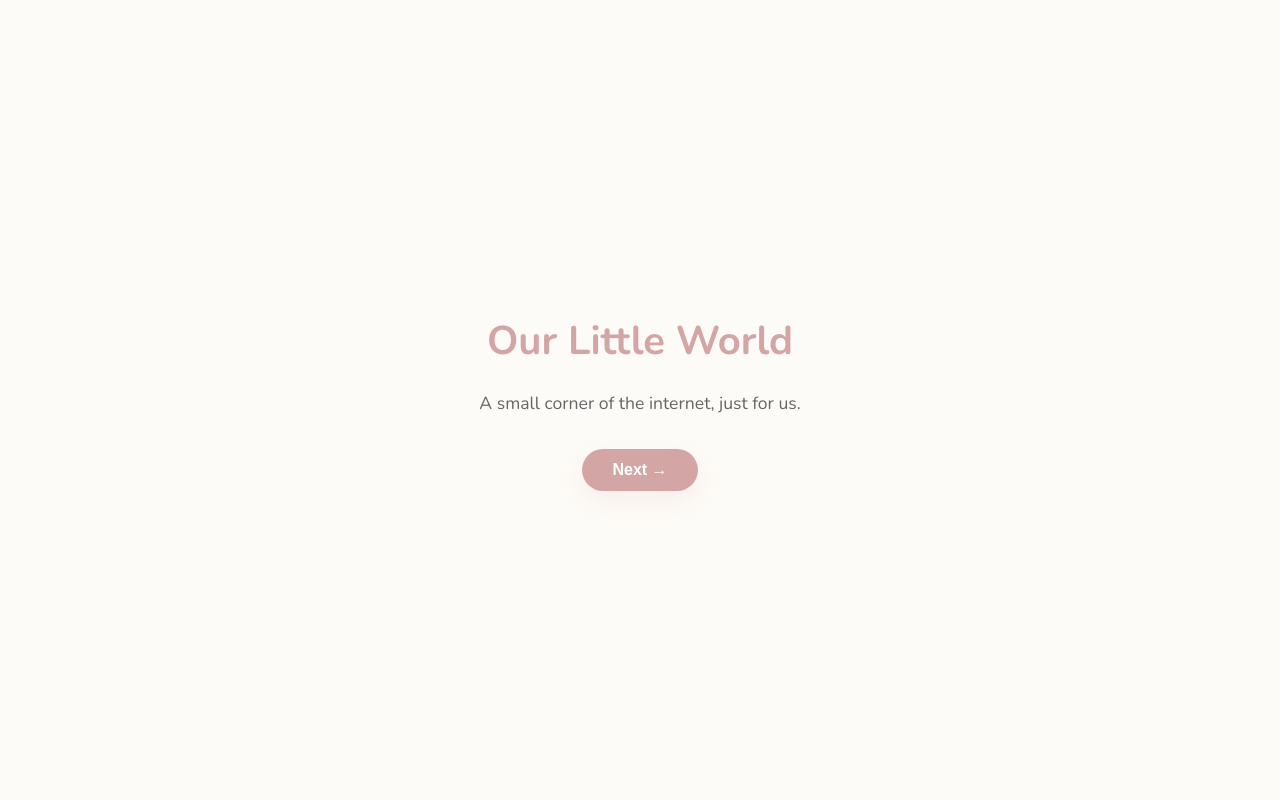
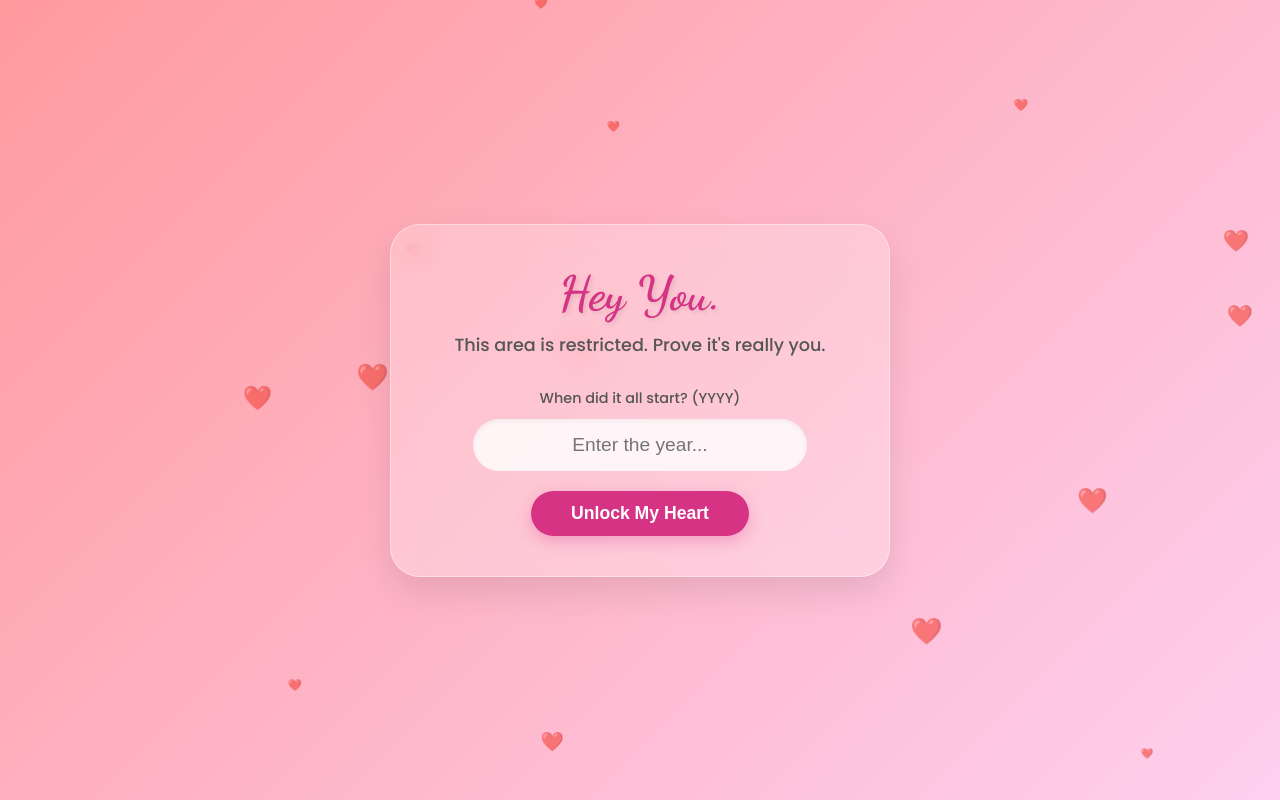
Before and after one commit to sajalroy-arya/my-world, a plain HTML site: page index.html in a window 1280 px wide. Drawn offline with nearby package versions, Linux system fonts and the light colour scheme.

Commit message:
Update index.html

```diff
--- a/index.html
+++ b/index.html
@@ -3,292 +3,283 @@
 <head>
     <meta charset="UTF-8">
     <meta name="viewport" content="width=device-width, initial-scale=1.0">
-    <title>Our Little World</title>
-    <link href="https://fonts.googleapis.com/css2?family=Nunito:wght@400;600;700&display=swap" rel="stylesheet">
+    <title>For You ❤️</title>
+    <link href="https://fonts.googleapis.com/css2?family=Dancing+Script:wght@700&family=Poppins:wght@300;500;700&display=swap" rel="stylesheet">
     <style>
-        /* --- CSS STYLES --- */
-        :root {
-            --bg-color: #FDFBF7; /* Soft Cream */
-            --primary: #D4A5A5;  /* Muted Blush */
-            --secondary: #E6E6FA; /* Lavender */
-            --text: #4A4A4A;     /* Soft Gray */
-            --white: #FFFFFF;
-            --shadow: 0 10px 25px rgba(212, 165, 165, 0.15);
-            --radius: 20px;
-        }
-
-        * { box-sizing: border-box; margin: 0; padding: 0; }
+        /* --- RESET & BASICS --- */
+        * { box-sizing: border-box; margin: 0; padding: 0; user-select: none; }
 
         body {
-            background-color: var(--bg-color);
-            color: var(--text);
-            font-family: 'Nunito', sans-serif;
-            line-height: 1.6;
-            overflow-x: hidden;
-            min-height: 100vh;
+            margin: 0;
+            overflow: hidden;
+            background: linear-gradient(135deg, #ff9a9e 0%, #fecfef 99%, #fecfef 100%);
+            font-family: 'Poppins', sans-serif;
+            height: 100vh;
             display: flex;
             justify-content: center;
             align-items: center;
-            padding: 20px;
         }
 
-        /* Page Container - simulating pages within one file */
-        .page-section {
-            display: none; /* Hidden by default */
-            max-width: 600px;
+        /* --- BACKGROUND ANIMATION (CANVAS) --- */
+        #heart-canvas {
+            position: absolute;
+            top: 0;
+            left: 0;
             width: 100%;
-            text-align: center;
-            animation: fadeIn 1s ease forwards;
+            height: 100%;
+            z-index: 0;
+            pointer-events: none;
         }
 
-        .page-section.active {
-            display: block; /* Show active page */
+        /* --- GLASS CARD DESIGN --- */
+        .card {
+            background: rgba(255, 255, 255, 0.25);
+            backdrop-filter: blur(15px);
+            -webkit-backdrop-filter: blur(15px);
+            border: 1px solid rgba(255, 255, 255, 0.4);
+            border-radius: 30px;
+            padding: 40px;
+            width: 90%;
+            max-width: 500px;
+            text-align: center;
+            box-shadow: 0 15px 35px rgba(0,0,0,0.1);
+            position: relative;
+            z-index: 10;
+            display: none; /* Hidden by default */
+            animation: popIn 0.6s cubic-bezier(0.175, 0.885, 0.32, 1.275);
         }
 
-        h1 { font-size: 2.5rem; color: var(--primary); margin-bottom: 1rem; font-weight: 700; }
-        p { font-size: 1.1rem; margin-bottom: 2rem; color: #666; }
+        .card.active { display: block; }
 
-        /* Buttons */
-        .btn-next {
-            display: inline-block;
-            padding: 12px 30px;
-            background-color: var(--primary);
-            color: var(--white);
-            border-radius: 50px;
-            font-weight: 600;
-            box-shadow: var(--shadow);
-            border: none;
-            cursor: pointer;
-            font-size: 1rem;
-            transition: transform 0.2s;
-        }
-        .btn-next:hover { transform: translateY(-3px); opacity: 0.9; }
-
-        /* Polaroid Gallery */
-        .memory-grid { display: flex; flex-direction: column; gap: 20px; margin-bottom: 30px; align-items: center;}
-        .polaroid {
-            background: var(--white);
-            padding: 15px 15px 40px 15px;
-            box-shadow: var(--shadow);
-            transform: rotate(-2deg);
-            transition: transform 0.3s;
-            width: 100%;
-            max-width: 300px;
-        }
-        .polaroid:nth-child(even) { transform: rotate(2deg); }
-        .polaroid:hover { transform: scale(1.02) rotate(0deg); z-index: 10; }
-        .polaroid img { width: 100%; border-radius: 4px; margin-bottom: 10px; }
-        .caption { font-family: 'Nunito', cursive; color: #888; font-size: 0.9rem; }
-
-        /* Floating Feelings */
-        .feelings-container { display: flex; flex-wrap: wrap; justify-content: center; gap: 15px; margin-bottom: 40px; }
-        .feeling-bubble {
-            background: var(--white);
-            padding: 10px 20px;
-            border-radius: 30px;
-            box-shadow: var(--shadow);
-            cursor: pointer;
-            transition: all 0.3s;
-            position: relative;
-            animation: float 4s ease-in-out infinite;
-        }
-        .feeling-bubble:nth-child(odd) { animation-delay: 0.5s; }
-        .feeling-bubble:hover { background: var(--secondary); transform: scale(1.1); }
-        /* Tooltip for feelings */
-        .feeling-bubble:hover::after {
-            content: attr(data-desc);
-            position: absolute;
-            bottom: 120%; left: 50%; transform: translateX(-50%);
-            background: var(--text); color: var(--white);
-            padding: 5px 10px; border-radius: 10px; font-size: 0.8rem;
-            width: max-content; pointer-events: none;
+        h1 {
+            font-family: 'Dancing Script', cursive;
+            font-size: 3rem;
+            color: #d63384;
+            margin-bottom: 10px;
+            text-shadow: 2px 2px 4px rgba(0,0,0,0.1);
         }
 
-        /* Moment Cards */
-        .moment-card {
-            background: var(--white);
-            border-radius: var(--radius);
-            padding: 20px;
-            margin-bottom: 15px;
-            box-shadow: var(--shadow);
-            text-align: left;
+        p { color: #555; margin-bottom: 30px; font-size: 1.1rem; }
+
+        /* --- INPUT FIELDS --- */
+        input {
+            width: 80%;
+            padding: 15px;
+            border-radius: 50px;
+            border: none;
+            outline: none;
+            background: rgba(255,255,255,0.8);
+            text-align: center;
+            font-size: 1.2rem;
+            margin-bottom: 20px;
+            box-shadow: inset 0 2px 5px rgba(0,0,0,0.05);
+            transition: all 0.3s;
         }
-        .moment-card h3 { color: var(--primary); margin-bottom: 5px; font-size: 1.2rem; }
+        input:focus { transform: scale(1.05); box-shadow: 0 5px 15px rgba(211, 51, 132, 0.2); }
 
-        .footer-text { margin-top: 50px; font-size: 0.8rem; color: #aaa; }
+        /* --- BUTTONS --- */
+        .btn {
+            background: #d63384;
+            color: white;
+            padding: 12px 40px;
+            border-radius: 50px;
+            border: none;
+            font-weight: bold;
+            font-size: 1.1rem;
+            cursor: pointer;
+            transition: transform 0.2s, box-shadow 0.2s;
+            box-shadow: 0 5px 15px rgba(214, 51, 132, 0.3);
+        }
+        .btn:hover { transform: translateY(-3px); box-shadow: 0 10px 20px rgba(214, 51, 132, 0.4); }
 
-        @keyframes fadeIn { from { opacity: 0; transform: translateY(10px); } to { opacity: 1; transform: translateY(0); } }
-        @keyframes float { 0% { transform: translateY(0px); } 50% { transform: translateY(-10px); } 100% { transform: translateY(0px); } }
+        /* --- THE RUNAWAY BUTTON --- */
+        .btn-group { position: relative; height: 60px; margin-top: 20px; }
+        .btn-yes { position: absolute; left: 20%; transform: translateX(-50%); }
+        .btn-no {
+            position: absolute;
+            left: 60%;
+            background: #888;
+            transform: translateX(-50%);
+            transition: all 0.1s ease; /* Fast movement */
+        }
 
-        @media (min-width: 768px) {
-            .memory-grid { flex-direction: row; flex-wrap: wrap; justify-content: center; }
+        /* --- PHOTO GALLERY --- */
+        .photo-stack { position: relative; height: 300px; margin: 20px 0; }
+        .photo {
+            position: absolute;
+            width: 200px;
+            height: 250px;
+            background: white;
+            padding: 10px;
+            padding-bottom: 40px;
+            box-shadow: 0 10px 20px rgba(0,0,0,0.15);
+            border-radius: 5px;
+            left: 50%;
+            top: 50%;
+            transform: translate(-50%, -50%);
+            transition: transform 0.5s ease;
         }
+        .photo img { width: 100%; height: 100%; object-fit: cover; border-radius: 3px; }
+
+        /* Photo rotations */
+        .photo:nth-child(1) { transform: translate(-50%, -50%) rotate(-10deg); z-index: 1; }
+        .photo:nth-child(2) { transform: translate(-50%, -50%) rotate(5deg); z-index: 2; }
+        .photo:nth-child(3) { transform: translate(-50%, -50%) rotate(-5deg); z-index: 3; }
+
+        .photo:hover { z-index: 10; transform: translate(-50%, -50%) scale(1.1) rotate(0deg); }
+
+        /* --- ANIMATIONS --- */
+        @keyframes popIn {
+            0% { transform: scale(0.5); opacity: 0; }
+            80% { transform: scale(1.05); }
+            100% { transform: scale(1); opacity: 1; }
+        }
+
+        .error { color: red; font-size: 0.9rem; margin-top: -15px; margin-bottom: 10px; display: none; }
     </style>
 </head>
 <body>
 
-    <section id="page-intro" class="page-section active">
-        <h1 id="intro-title">Loading...</h1>
-        <p id="intro-subtitle"></p>
-        <button class="btn-next" onclick="nextPage('page-memories')">Next &rarr;</button>
-    </section>
+    <canvas id="heart-canvas"></canvas>
 
-    <section id="page-memories" class="page-section">
-        <h1>Moments in Time</h1>
-        <div id="memories-container" class="memory-grid"></div>
-        <button class="btn-next" onclick="nextPage('page-began')">Next &rarr;</button>
-    </section>
+    <div id="card-login" class="card active">
+        <h1>Hey You.</h1>
+        <p>This area is restricted. Prove it's really you.</p>
+        <p style="font-size: 0.9rem; margin-bottom: 10px;">When did it all start? (YYYY)</p>
 
-    <section id="page-began" class="page-section">
-        <h1 id="began-title"></h1>
-        <p id="began-story"></p>
-        <button class="btn-next" onclick="nextPage('page-feelings')">Next &rarr;</button>
-    </section>
+        <input type="text" id="passcode" placeholder="Enter the year..." maxlength="4">
+        <div id="error-msg" class="error">Wrong answer. Try again.</div>
+        <button class="btn" onclick="checkPasscode()">Unlock My Heart</button>
+    </div>
 
-    <section id="page-feelings" class="page-section">
-        <h1>You Make Me Feel...</h1>
-        <p style="font-size: 0.9rem">(Hover over the words)</p>
-        <div id="feelings-container" class="feelings-container"></div>
-        <br>
-        <button class="btn-next" onclick="nextPage('page-moments')">Next &rarr;</button>
-    </section>
+    <div id="card-memories" class="card">
+        <h1>Us.</h1>
+        <div class="photo-stack">
+            <div class="photo"><img src="https://placehold.co/200x250/ff9a9e/white?text=Laughs" alt="1"></div>
+            <div class="photo"><img src="https://placehold.co/200x250/a18cd1/white?text=Trips" alt="2"></div>
+            <div class="photo"><img src="https://placehold.co/200x250/fad0c4/white?text=Love" alt="3"></div>
+        </div>
+        <p>Every moment with you is my favorite.</p>
+        <button class="btn" onclick="nextCard('card-question')">Keep Going &rarr;</button>
+    </div>
 
-    <section id="page-moments" class="page-section">
-        <h1>Little Things</h1>
-        <div id="moments-container"></div>
-        <br>
-        <button class="btn-next" onclick="nextPage('page-choice')">Next &rarr;</button>
-    </section>
+    <div id="card-question" class="card">
+        <h1>One Question...</h1>
+        <p>Will you be mine forever?</p>
 
-    <section id="page-choice" class="page-section">
-        <p id="choice-text" style="font-size: 1.3rem; margin-bottom: 40px;"></p>
-        <button id="choice-btn" class="btn-next" onclick="nextPage('page-final')">Always</button>
-    </section>
+        <div class="btn-group">
+            <button class="btn btn-yes" onclick="celebrate()">YES!</button>
+            <button class="btn btn-no" id="btn-no" onmouseover="runAway()">NO</button>
+        </div>
+    </div>
 
-    <section id="page-final" class="page-section">
-        <h1 id="final-title"></h1>
-        <p id="final-message"></p>
-        <div id="footer-text" class="footer-text"></div>
-    </section>
+    <div id="card-final" class="card">
+        <h1>I Knew It! ❤️</h1>
+        <p>You didn't really have a choice, did you? 😉</p>
+        <p>I love you more than code, coffee, and WiFi.</p>
+        <p style="font-size: 0.8rem; opacity: 0.7;">(Screenshot this and send it to me)</p>
+    </div>
 
     <script>
-        // --- EDIT YOUR CONTENT HERE ---
-        const content = {
-            "intro": {
-                "title": "Our Little World",
-                "subtitle": "A small corner of the internet, just for us."
-            },
-            "memories": [
-                {
-                    "url": "https://placehold.co/300x300/e6e6fa/4a4a4a?text=First+Date",
-                    "caption": "That coffee shop where time stopped."
-                },
-                {
-                    "url": "https://placehold.co/300x300/fff0f5/4a4a4a?text=Travel",
-                    "caption": "Getting lost together was the best part."
-                },
-                {
-                    "url": "https://placehold.co/300x300/fdfbf7/4a4a4a?text=Silly+Selfie",
-                    "caption": "We look ridiculous, but I love this one."
-                }
-            ],
-            "how_we_began": {
-                "title": "How We Began",
-                "story": "It wasn't a movie scene with fireworks. It was quiet, steady, and real. We started as strangers, became friends, and somewhere in between the laughter and the late-night texts, I realized I didn't want to go a day without talking to you."
-            },
-            "feelings": [
-                { "word": "Safe", "desc": "Like the world can't touch me." },
-                { "word": "Understood", "desc": "You hear what I don't say." },
-                { "word": "Warm", "desc": "Like sunlight in winter." },
-                { "word": "Home", "desc": "Wherever you are." },
-                { "word": "Inspired", "desc": "To be my best self." }
-            ],
-            "special_moments": [
-                {
-                    "title": "The First 'Hello'",
-                    "detail": "I was nervous. You smiled. Everything changed."
-                },
-                {
-                    "title": "The Rainy Tuesday",
-                    "detail": "We ordered pizza and did absolutely nothing. It was perfect."
-                }
-            ],
-            "choice": {
-                "text": "Life gets busy. Days get hard. But through all the noise and chaos...",
-                "button": "I Choose You"
-            },
-            "final": {
-                "title": "For You",
-                "message": "Thank you for being my person. Here is to all the memories we have yet to make.",
-                "footer": "Made with love. Just for you."
-            }
-        };
+        // --- CONFIGURATION (EDIT THIS) ---
+        const SECRET_CODE = "2024"; // Change this to your anniversary year or any code
 
-        // --- SYSTEM LOGIC (DO NOT EDIT BELOW) ---
+        // --- LOGIC ---
 
-        // Populate content on load
-        document.addEventListener('DOMContentLoaded', () => {
-            // Intro
-            document.getElementById('intro-title').textContent = content.intro.title;
-            document.getElementById('intro-subtitle').textContent = content.intro.subtitle;
+        function checkPasscode() {
+            const input = document.getElementById('passcode').value;
+            const error = document.getElementById('error-msg');
 
-            // Memories
-            const memContainer = document.getElementById('memories-container');
-            content.memories.forEach(mem => {
-                const div = document.createElement('div');
-                div.className = 'polaroid';
-                div.innerHTML = `<img src="${mem.url}" alt="Memory"><div class="caption">${mem.caption}</div>`;
-                memContainer.appendChild(div);
-            });
-
-            // Began
-            document.getElementById('began-title').textContent = content.how_we_began.title;
-            document.getElementById('began-story').textContent = content.how_we_began.story;
-
-            // Feelings
-            const feelContainer = document.getElementById('feelings-container');
-            content.feelings.forEach(feel => {
-                const span = document.createElement('span');
-                span.className = 'feeling-bubble';
-                span.textContent = feel.word;
-                span.setAttribute('data-desc', feel.desc);
-                feelContainer.appendChild(span);
-            });
-
-            // Moments
-            const momContainer = document.getElementById('moments-container');
-            content.special_moments.forEach(mom => {
-                const div = document.createElement('div');
-                div.className = 'moment-card';
-                div.innerHTML = `<h3>${mom.title}</h3><p>${mom.detail}</p>`;
-                momContainer.appendChild(div);
-            });
-
-            // Choice
-            document.getElementById('choice-text').textContent = content.choice.text;
-            document.getElementById('choice-btn').textContent = content.choice.button;
-
-            // Final
-            document.getElementById('final-title').textContent = content.final.title;
-            document.getElementById('final-message').textContent = content.final.message;
-            document.getElementById('footer-text').textContent = content.final.footer;
-        });
-
-        // Navigation Logic
-        function nextPage(pageId) {
-            // Hide all pages
-            const pages = document.querySelectorAll('.page-section');
-            pages.forEach(page => {
-                page.classList.remove('active');
-            });
-
-            // Show target page
-            const target = document.getElementById(pageId);
-            if (target) {
-                target.classList.add('active');
-                window.scrollTo(0,0); // Scroll to top
+            if(input === SECRET_CODE) {
+                nextCard('card-memories');
+            } else {
+                error.style.display = 'block';
+                // Shake animation effect
+                const card = document.getElementById('card-login');
+                card.style.transform = "translateX(10px)";
+                setTimeout(() => card.style.transform = "translateX(-10px)", 100);
+                setTimeout(() => card.style.transform = "translateX(0)", 200);
             }
         }
+
+        function nextCard(id) {
+            document.querySelectorAll('.card').forEach(c => c.classList.remove('active'));
+            document.getElementById(id).classList.add('active');
+        }
+
+        // --- RUNAWAY BUTTON LOGIC ---
+        function runAway() {
+            const btnNo = document.getElementById('btn-no');
+            const card = document.getElementById('card-question');
+
+            // Get card dimensions
+            const cardRect = card.getBoundingClientRect();
+
+            // Calculate random position within the card
+            const maxLeft = cardRect.width - 100; // button width approx
+            const maxTop = cardRect.height - 60;  // button height approx
+
+            const newLeft = Math.random() * maxLeft;
+            const newTop = Math.random() * maxTop;
+
+            // Apply new position
+            btnNo.style.position = 'absolute';
+            btnNo.style.left = newLeft + 'px';
+            btnNo.style.top = newTop + 'px';
+        }
+
+        function celebrate() {
+            nextCard('card-final');
+            // Intensify rain
+            setInterval(createHeart, 50);
+        }
+
+        // --- CANVAS HEART RAIN ---
+        const canvas = document.getElementById('heart-canvas');
+        const ctx = canvas.getContext('2d');
+
+        canvas.width = window.innerWidth;
+        canvas.height = window.innerHeight;
+
+        const hearts = [];
+
+        function createHeart() {
+            hearts.push({
+                x: Math.random() * canvas.width,
+                y: -20,
+                size: Math.random() * 20 + 10,
+                speed: Math.random() * 3 + 2,
+                color: `rgba(255, ${Math.random() * 100 + 150}, ${Math.random() * 100 + 150}, 0.6)`
+            });
+        }
+
+        function drawHearts() {
+            ctx.clearRect(0, 0, canvas.width, canvas.height);
+
+            for (let i = 0; i < hearts.length; i++) {
+                const h = hearts[i];
+                ctx.fillStyle = h.color;
+                ctx.font = h.size + "px serif";
+                ctx.fillText("❤️", h.x, h.y);
+
+                h.y += h.speed;
+
+                if (h.y > canvas.height) {
+                    hearts.splice(i, 1);
+                    i--;
+                }
+            }
+            requestAnimationFrame(drawHearts);
+        }
+
+        setInterval(createHeart, 300); // Add a heart every 300ms
+        drawHearts();
+
+        // Handle resize
+        window.addEventListener('resize', () => {
+            canvas.width = window.innerWidth;
+            canvas.height = window.innerHeight;
+        });
     </script>
 </body>
 </html>
```
